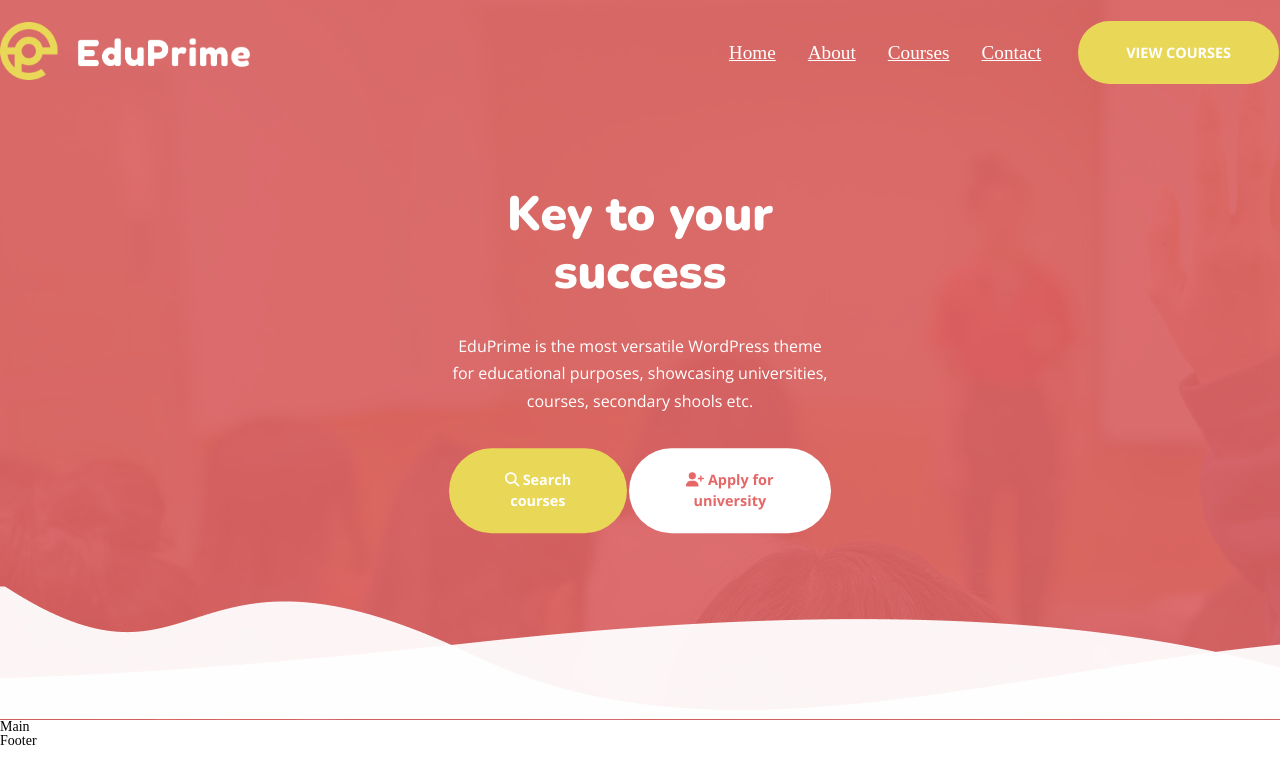
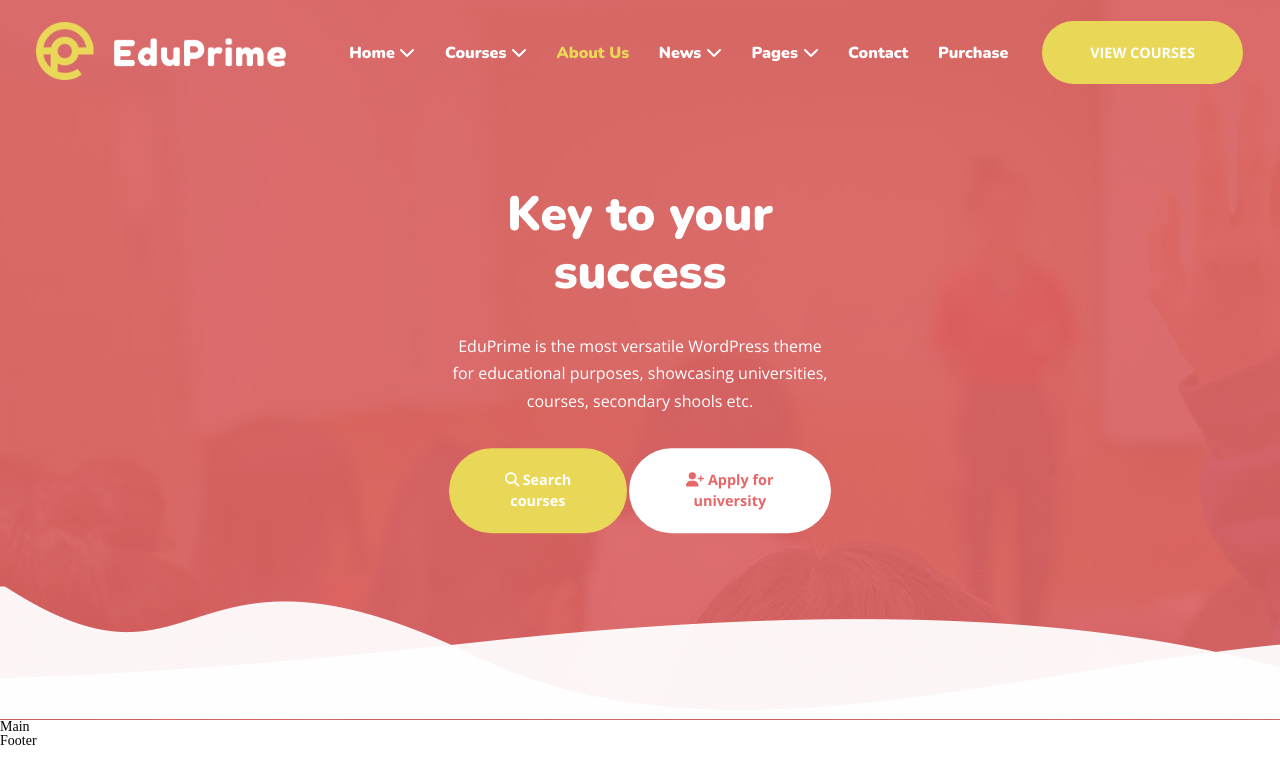
Before and after one commit to sargon17/proj-html-vuejs, a Vue app: page / in a window 1280 px wide. Shown: the top 784 px of the page. Built offline with nearby package versions, Linux system fonts and the light colour scheme.

Commit message:
header & dropdown components down

```diff
--- a/src/components/HeaderComponent.vue
+++ b/src/components/HeaderComponent.vue
@@ -22,48 +22,14 @@
 import logo from "../assets/theme_eduprime_logo.png";
 import ButtonElement from "./sub_components/ButtonElement.vue";
 import NavigationDropdown from "./sub_components/NavigationDropdown.vue";
+import headerNavigationData from "../data/headerNavigationData";
 
 export default {
   name: "HeaderComponent",
   data() {
     return {
       logo,
-      navLinks: [
-        {
-          title: "Home",
-          url: "#",
-          hasDropdown: true,
-          dropDownData: [
-            {
-              title: "Home",
-              url: "#",
-            },
-            {
-              title: "Home",
-              url: "#",
-            },
-            {
-              title: "Home",
-              url: "#",
-            },
-          ],
-        },
-        {
-          title: "About",
-          url: "#",
-          hasDropdown: false,
-        },
-        {
-          title: "Courses",
-          url: "#",
-          hasDropdown: false,
-        },
-        {
-          title: "Contact",
-          url: "#",
-          hasDropdown: false,
-        },
-      ],
+      navLinks: headerNavigationData,
     };
   },
   components: {
@@ -83,10 +49,10 @@ export default {
   width: 100%;
   height: 75px;
   z-index: 5;
-  padding: 20px 0;
+  padding: 20px 36px;
 
   &__container {
-    max-width: $mt-screen-lg;
+    max-width: $mt-screen-xl;
     margin: 0 auto;
     display: flex;
     justify-content: space-between;
@@ -109,7 +75,6 @@ export default {
     justify-content: space-between;
     align-items: center;
     height: 100%;
-    overflow: hidden;
     gap: 20px;
   }
 }
--- a/src/components/sub_components/HeadingText.vue
+++ b/src/components/sub_components/HeadingText.vue
@@ -36,15 +36,15 @@ export default {
 
 .heading {
   & > h2 {
-    font-size: 3rem;
-    font-weight: 900;
+    font-size: $mt-font-size-lg;
+    font-weight: $mt-font-weight-black;
     line-height: 1.2;
     margin-bottom: 2rem;
     font-family: $mt-font-family-accent;
   }
   & > p {
-    font-size: 1rem;
-    font-weight: 400;
+    font-size: $mt-font-size-xs;
+    font-weight: $mt-font-weight-regular;
     line-height: 1.7;
     margin-bottom: 2rem;
     font-family: $mt-font-family;
--- /dev/null
+++ b/src/components/sub_components/NavDropdownItem.vue
@@ -0,0 +1,150 @@
+<template>
+  <li
+    class="list-item"
+    :class="{
+      'list-item-active': this.isSelected,
+    }"
+    :key="value.title"
+    @click="setSelectedMenu(value.id)"
+    @mouseover="displayDropdown = true"
+    @mouseleave="displayDropdown = false"
+  >
+    <a :href="value.url">
+      {{ value.title }}
+      <font-awesome-icon
+        icon="fa-solid fa-chevron-down"
+        v-if="value.hasDropdown"
+      />
+    </a>
+    <div
+      v-if="value.hasDropdown"
+      class="list-item__dropdown"
+      :class="{ 'list-item__dropdown-show': this.displayDropdown }"
+    >
+      <ul class="list-item__dropdown__list">
+        <li
+          class="list-item__dropdown__list-item"
+          v-for="item in value.dropDownData"
+          :key="item.title"
+        >
+          <a :href="item.url">
+            {{ item.title }}
+          </a>
+        </li>
+      </ul>
+    </div>
+  </li>
+</template>
+
+<script>
+export default {
+  name: "NavDropdownItem",
+  data() {
+    return {
+      displayDropdown: false,
+    };
+  },
+  props: {
+    value: {
+      type: Object,
+      required: true,
+    },
+    isSelected: {
+      type: Boolean,
+      required: true,
+    },
+  },
+  methods: {
+    setSelectedMenu(id) {
+      this.$emit("setSelectedMenu", id);
+    },
+  },
+};
+</script>
+
+<style lang="scss" scoped>
+@import "../../styles/general.scss";
+
+.list-item {
+  display: flex;
+  justify-content: center;
+  align-items: center;
+  transition: all 0.2s ease-in-out;
+  position: relative;
+
+  a {
+    padding: 0.4rem 0.8rem;
+    color: $mt-white;
+    text-decoration: none;
+    font-weight: $mt-font-weight-black;
+    font-size: $mt-font-size-xs;
+    transition: $mt-transition;
+    border-radius: $mt-border-radius-xl;
+    font-family: $mt-font-family-accent;
+
+    &:hover {
+      color: $mt-red;
+      background-color: $mt-white;
+    }
+    &:hover .list-item__dropdown {
+      opacity: 1;
+    }
+  }
+
+  &-active {
+    a {
+      color: $mt-yellow;
+    }
+  }
+
+  &__dropdown {
+    position: absolute;
+    top: 100%;
+    left: 50%;
+    margin-top: 2px;
+    transform: translateX(-50%) translateY(100%);
+    background-color: $mt-white;
+    border-radius: $mt-border-radius-xl;
+    box-shadow: $mt-shadow-default;
+    z-index: 10;
+    transition: transform 0.2s ease-in-out, opacity 0.2s ease-in-out;
+    opacity: 0;
+    overflow: hidden;
+    height: 0;
+    min-width: 200px;
+
+    &-show {
+      opacity: 1;
+      height: auto;
+      transform: translateX(-50%) translateY(0);
+    }
+    &__list {
+      list-style: none;
+      margin: 0;
+      &-item {
+        transition: $mt-transition;
+        border-bottom: 1px solid $mt-white-gray;
+        transition: all 0.2s ease-in-out;
+        padding: 0.5rem;
+
+        &:hover {
+          background-color: $mt-white-gray;
+        }
+
+        a {
+          color: $mt-gray;
+          padding: 0.5rem 4rem 0.5rem 0.5rem;
+          margin: 10px;
+          width: 100%;
+          min-width: 200px;
+          height: 100%;
+
+          &:hover {
+            background: none;
+          }
+        }
+      }
+    }
+  }
+}
+</style>
--- a/src/components/sub_components/NavigationDropdown.vue
+++ b/src/components/sub_components/NavigationDropdown.vue
@@ -1,26 +1,42 @@
 <template>
   <div class="nav-dropdown">
     <ul class="nav-dropdown__list">
-      <li
-        class="nav-dropdown__list-item"
+      <NavDropdownItem
         v-for="item in data"
         :key="item.title"
-      >
-        <a :href="item.url">
-          {{ item.title }}
-        </a>
-      </li>
+        :value="item"
+        :isSelected="checkCurrentSelectedMenu(item.id)"
+        @setSelectedMenu="setSelectedMenu"
+      />
     </ul>
   </div>
 </template>
 
 <script>
+import NavDropdownItem from "./NavDropdownItem.vue";
+
 export default {
   name: "NavigationDropdown",
+  data() {
+    return {
+      currentSelectedMenu: "about",
+    };
+  },
+  components: {
+    NavDropdownItem,
+  },
   props: {
     data: {
       type: Array,
       required: true,
+    },
+  },
+  methods: {
+    checkCurrentSelectedMenu(id) {
+      return this.currentSelectedMenu === id;
+    },
+    setSelectedMenu(id) {
+      this.currentSelectedMenu = id;
     },
   },
 };
@@ -36,25 +52,7 @@ export default {
     display: flex;
     justify-content: space-between;
     align-items: center;
-
-    &-item {
-      display: flex;
-      justify-content: center;
-      align-items: center;
-      padding: 0.5rem 1rem;
-      font-size: 1.2rem;
-      color: #fff;
-      text-decoration: none;
-      transition: all 0.2s ease-in-out;
-
-      &:hover {
-        background-color: #fff;
-        color: #000;
-      }
-      a {
-        color: $mt-white;
-      }
-    }
+    gap: $mt-spacing-xs;
   }
 }
 </style>
--- /dev/null
+++ b/src/data/headerNavigationData.json
@@ -0,0 +1,124 @@
+[
+  {
+    "title": "Home",
+    "id": "home",
+    "url": "#",
+    "hasDropdown": true,
+    "dropDownData": [
+      {
+        "title": "Home",
+        "url": "#"
+      },
+      {
+        "title": "Home",
+        "url": "#"
+      },
+      {
+        "title": "Home",
+        "url": "#"
+      }
+    ]
+  },
+  {
+    "title": "Courses",
+    "id": "courses",
+    "url": "#",
+    "hasDropdown": true,
+    "dropDownData": [
+      {
+        "title": "Course 1",
+        "url": "#"
+      },
+      {
+        "title": "Course 2",
+        "url": "#"
+      },
+      {
+        "title": "Course 3",
+        "url": "#"
+      },
+      {
+        "title": "Course 4",
+        "url": "#"
+      },
+      {
+        "title": "Course 5",
+        "url": "#"
+      }
+    ]
+  },
+  {
+    "title": "About Us",
+    "id": "about",
+    "url": "#",
+    "hasDropdown": false
+  },
+  {
+    "title": "News",
+    "id": "news",
+    "url": "#",
+    "hasDropdown": true,
+    "dropDownData": [
+      {
+        "title": "News 1",
+        "url": "#"
+      },
+      {
+        "title": "News 2",
+        "url": "#"
+      },
+      {
+        "title": "News 3",
+        "url": "#"
+      },
+      {
+        "title": "News 4",
+        "url": "#"
+      },
+      {
+        "title": "News 5",
+        "url": "#"
+      }
+    ]
+  },
+  {
+    "title": "Pages",
+    "id": "pages",
+    "url": "#",
+    "hasDropdown": true,
+    "dropDownData": [
+      {
+        "title": "Page 1",
+        "url": "#"
+      },
+      {
+        "title": "Page 2",
+        "url": "#"
+      },
+      {
+        "title": "Page 3",
+        "url": "#"
+      },
+      {
+        "title": "Page 4",
+        "url": "#"
+      },
+      {
+        "title": "Page 5",
+        "url": "#"
+      }
+    ]
+  },
+  {
+    "title": "Contact",
+    "id": "contact",
+    "url": "#",
+    "hasDropdown": false
+  },
+  {
+    "title": "Purchase",
+    "id": "purchase",
+    "url": "#",
+    "hasDropdown": false
+  }
+]
--- a/src/styles/variables.scss
+++ b/src/styles/variables.scss
@@ -6,15 +6,24 @@ $mt-red-transparent: #da5f60e6;
 $mt-red: #e56768;
 $mt-yellow: #e9d758;
 $mt-white: #fff;
+$mt-black: #000;
+$mt-gray: #323232;
+$mt-white-gray: #ebebeb;
 
 // font sizes
-$mt-font-size-xxs: 12px;
+$mt-font-size-xxs: 0.618rem;
 $mt-font-size-xs: 1rem;
-$mt-font-size-sm: 16px;
-$mt-font-size-md: 18px;
-$mt-font-size-lg: 20px;
-$mt-font-size-xl: 24px;
-$mt-font-size-xxl: 28px;
+$mt-font-size-sm: 1.618rem;
+$mt-font-size-md: 2rem;
+$mt-font-size-lg: 3rem;
+$mt-font-size-xl: 4rem;
+
+// font weights
+$mt-font-weight-light: 300;
+$mt-font-weight-regular: 400;
+$mt-font-weight-medium: 500;
+$mt-font-weight-bold: 700;
+$mt-font-weight-black: 900;
 
 // Breakpoints
 $mt-screen-xxs: 0px;
@@ -40,3 +49,22 @@ $mt-btn-tertiary-bg: $mt-white;
 $mt-btn-tertiary-bg-hover: $mt-yellow;
 $mt-btn-tertiary-color: $mt-red;
 $mt-btn-tertiary-color-hover: $mt-white;
+
+// transition
+$mt-transition: all 0.3s ease-in-out;
+
+// border radius
+$mt-border-radius-sm: 0.125rem;
+$mt-border-radius-md: 0.25rem;
+$mt-border-radius-lg: 0.5rem;
+$mt-border-radius-xl: 1rem;
+
+// spacing
+$mt-spacing-xs: 0.25rem;
+$mt-spacing-sm: 0.5rem;
+$mt-spacing-md: 1rem;
+$mt-spacing-lg: 2rem;
+$mt-spacing-xl: 4rem;
+
+// shadows
+$mt-shadow-default: 0 10px 15px -4px rgba(23, 23, 23, 0.2);
```
